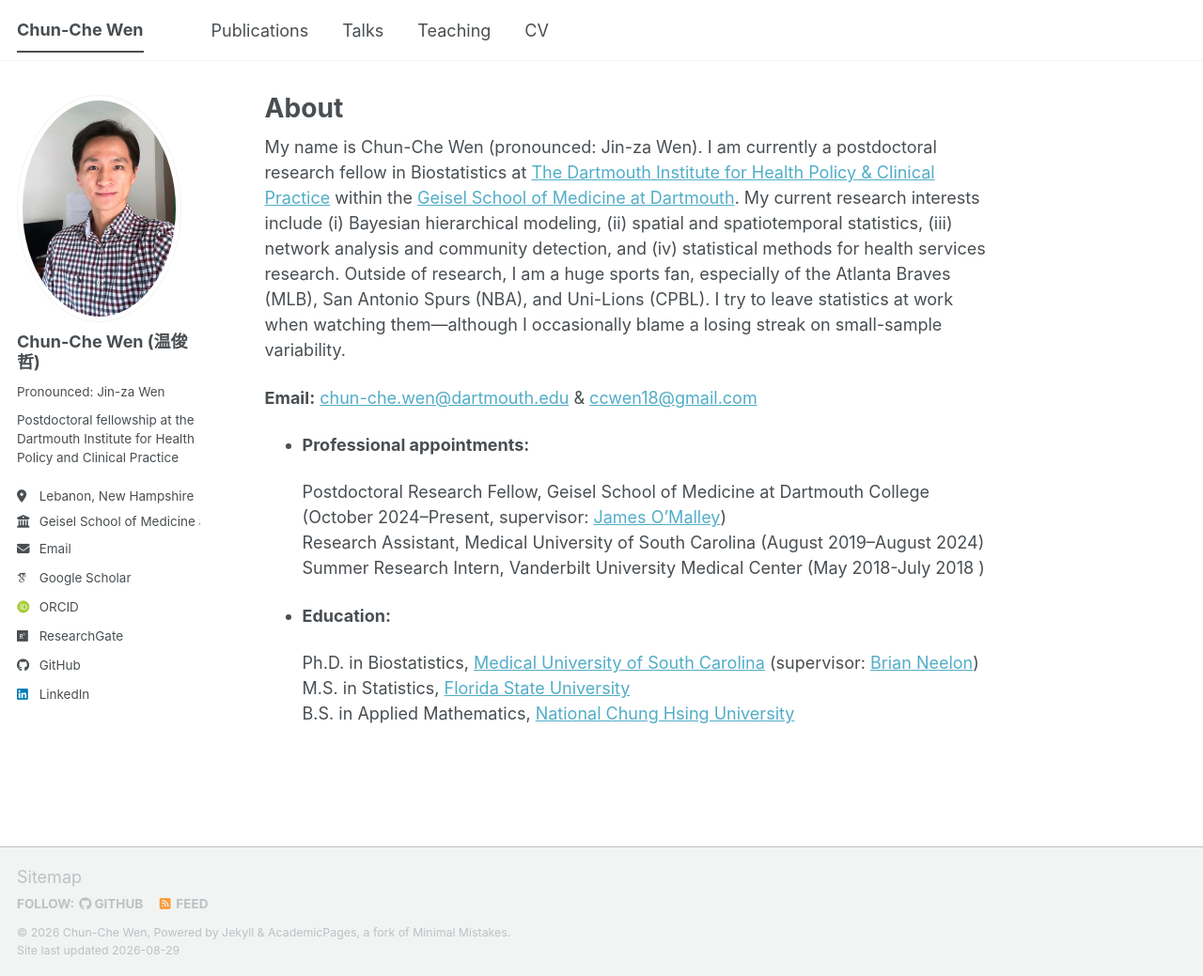
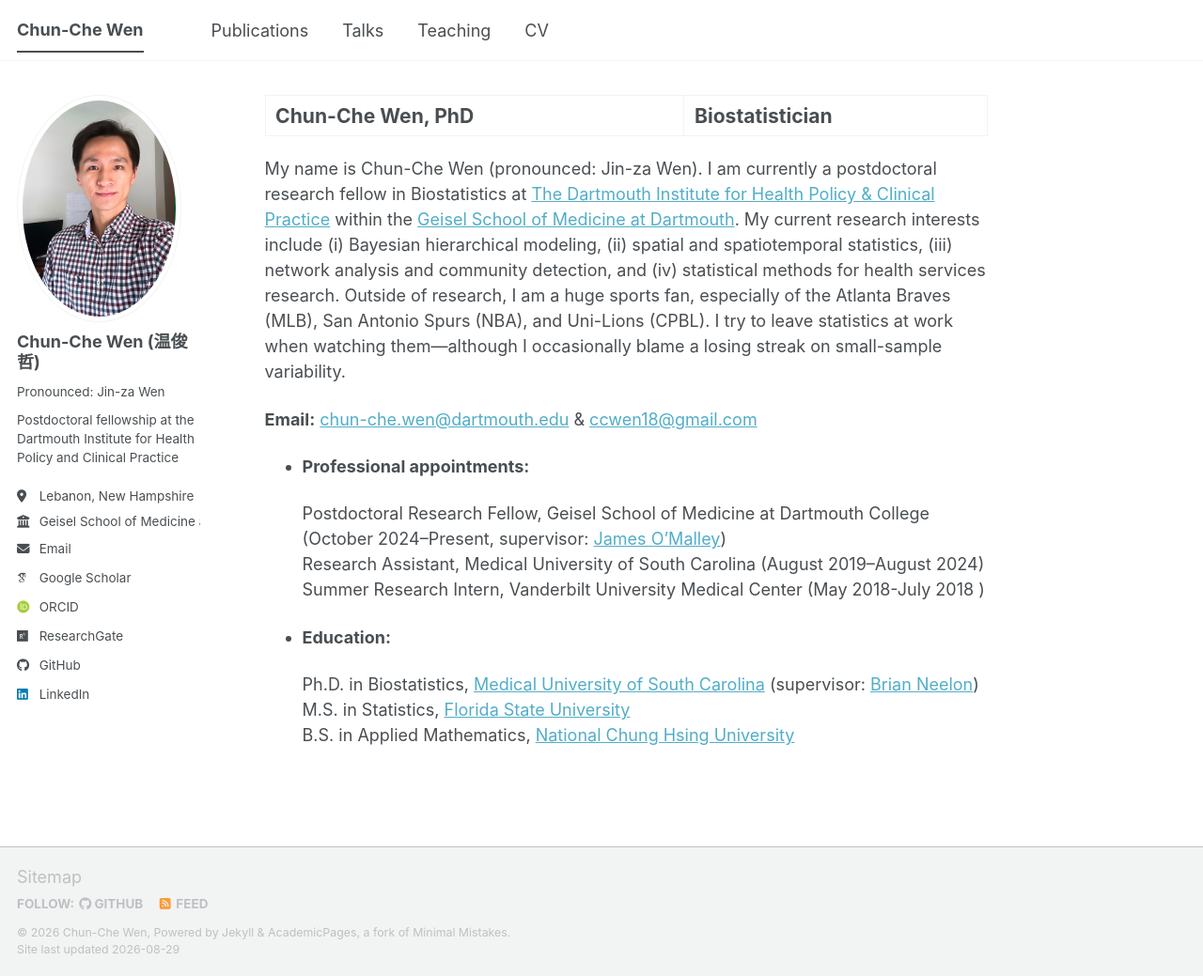
Before and after one commit to chunchewen/chunchewen, a Jekyll site: the page built from _pages/about.md, in a window 1280 px wide and 1039 px high. Shown: the whole window at 94% size. Built offline with Jekyll 4.4.1, drawn with Linux system fonts in a browser that asks for light colours; some web fonts are replaced; a script bundle is joined from its source files by our own code; library files that are not in the unit come from our copies.

Commit message:
Update about.md

```diff
--- a/_pages/about.md
+++ b/_pages/about.md
@@ -1,6 +1,6 @@
 ---
 permalink: /
-title: "About"
+title: "Chun-Che Wen, PhD | Biostatistician"
 author_profile: true
 redirect_from:
   - /about/
```
